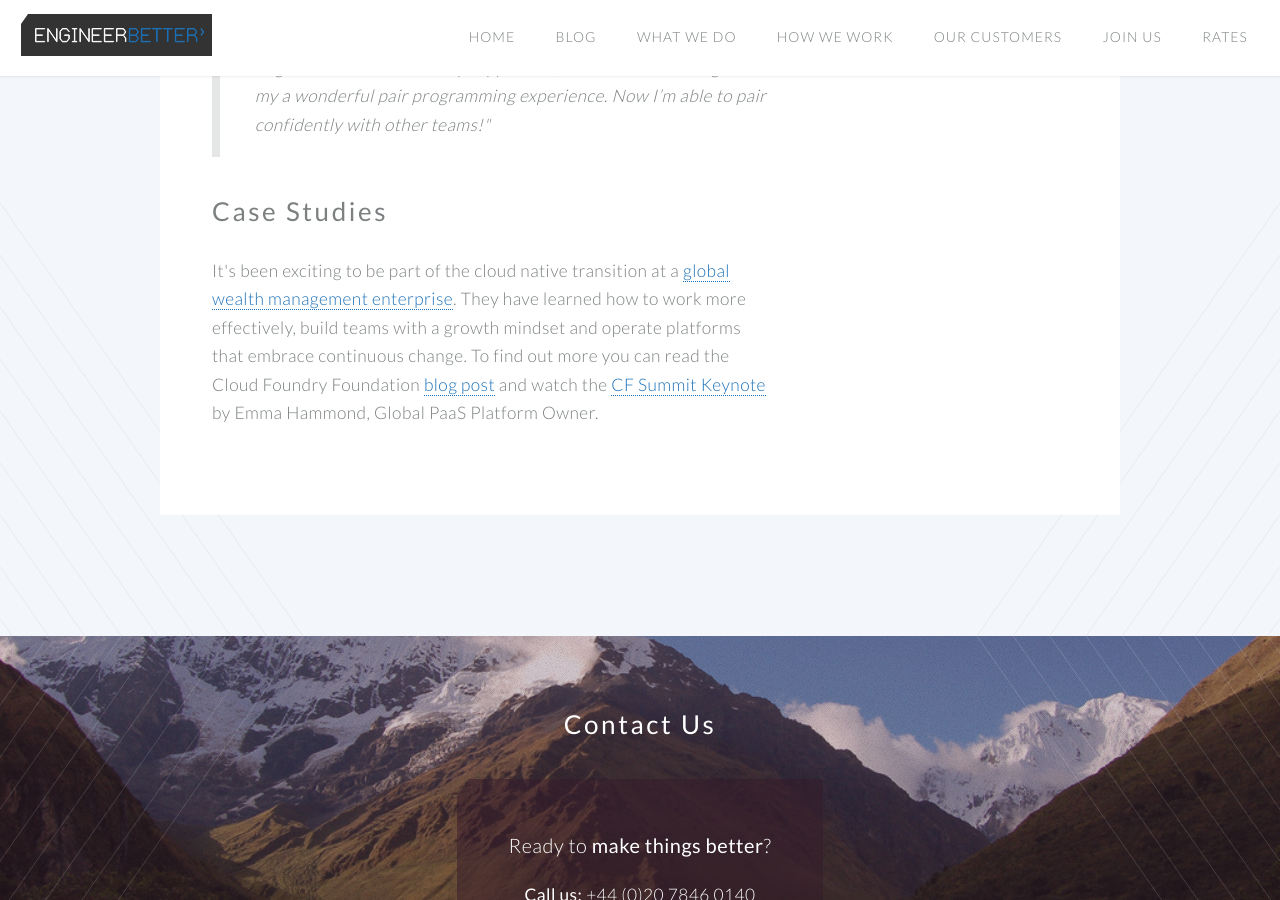
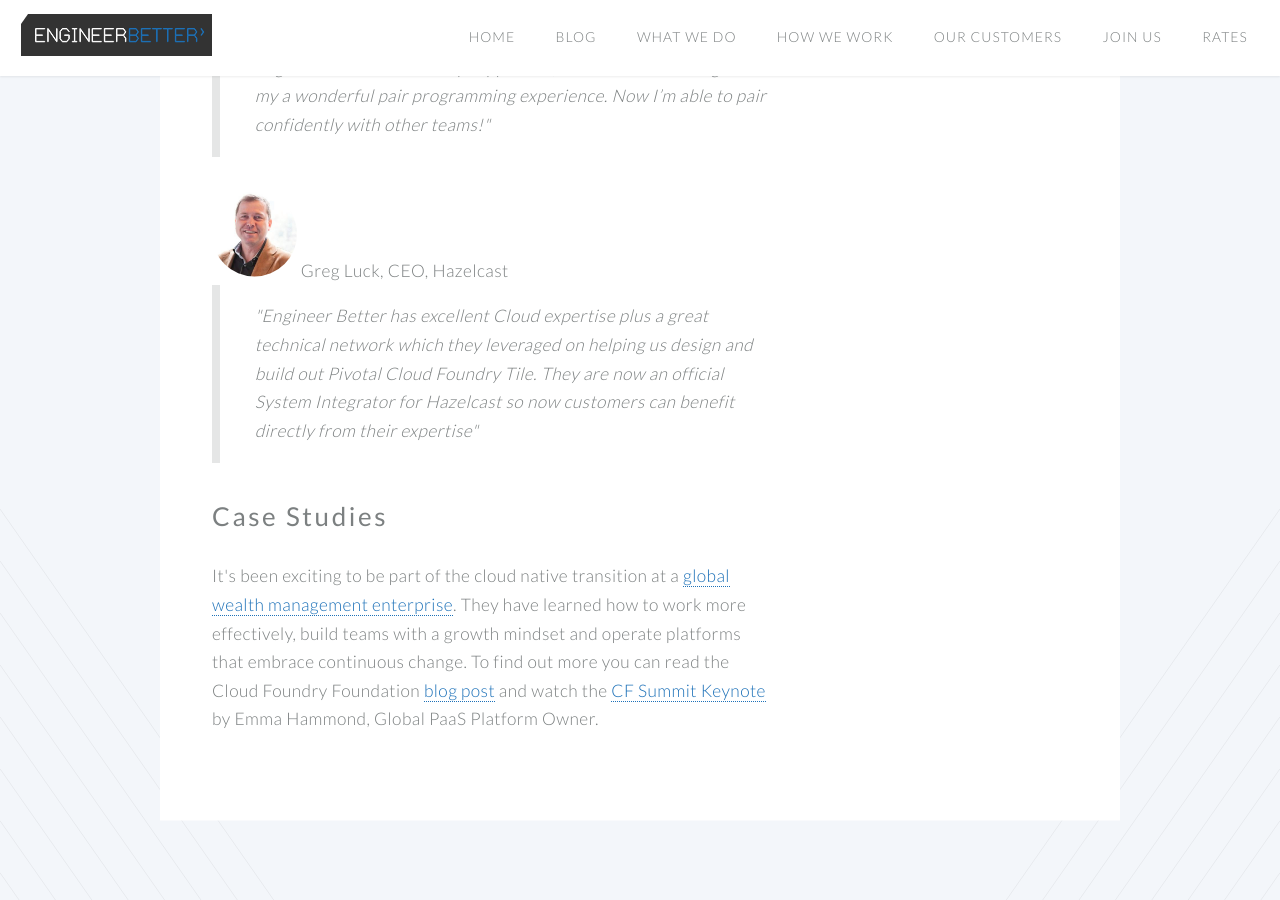
Before and after one commit to DanielJonesEB/engineerbetter.com, a Jekyll site: the page built from our-customers.html, in a window 1280 px wide and 900 px high, scrolled down 974 px. Built offline with Jekyll 4.4.1, drawn with Linux system fonts in a browser that asks for light colours.

Commit message:
Add customer comment from Greg at Hazelcast

```diff
--- a/our-customers.html
+++ b/our-customers.html
@@ -44,7 +44,18 @@
                         with other teams!"
                     </blockquote>
                 </figure>
+                <figure>
+                  <img src="/images/greg-avatar.jpg" alt="" class="circular small" />
+                  <cite class="author">Greg Luck, CEO</cite>, <cite class="company">Hazelcast</cite>
+                    <blockquote>
+                        "Engineer Better has excellent Cloud expertise plus a great technical network which they leveraged on helping us
+                        design and build out Pivotal Cloud Foundry Tile. They are now an official System Integrator for Hazelcast so now
+                        customers can benefit directly from their expertise"
+                    </blockquote>
+                </figure>
               </section>
+
+
             </div>
 
             <div class="8u 12u(narrower) important(narrower)">
```
Also changed, not shown: images/greg-avatar.jpg (added).
